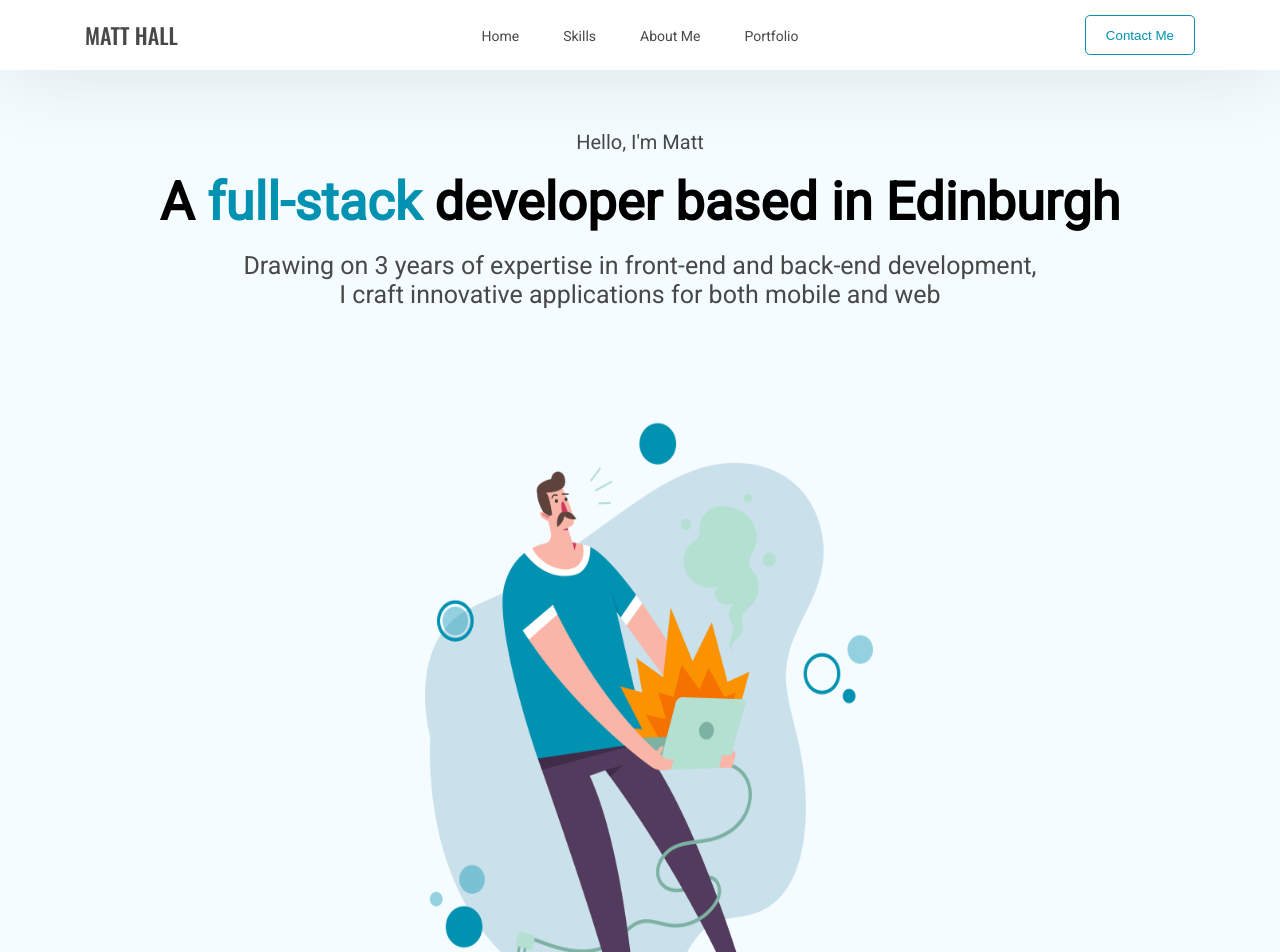
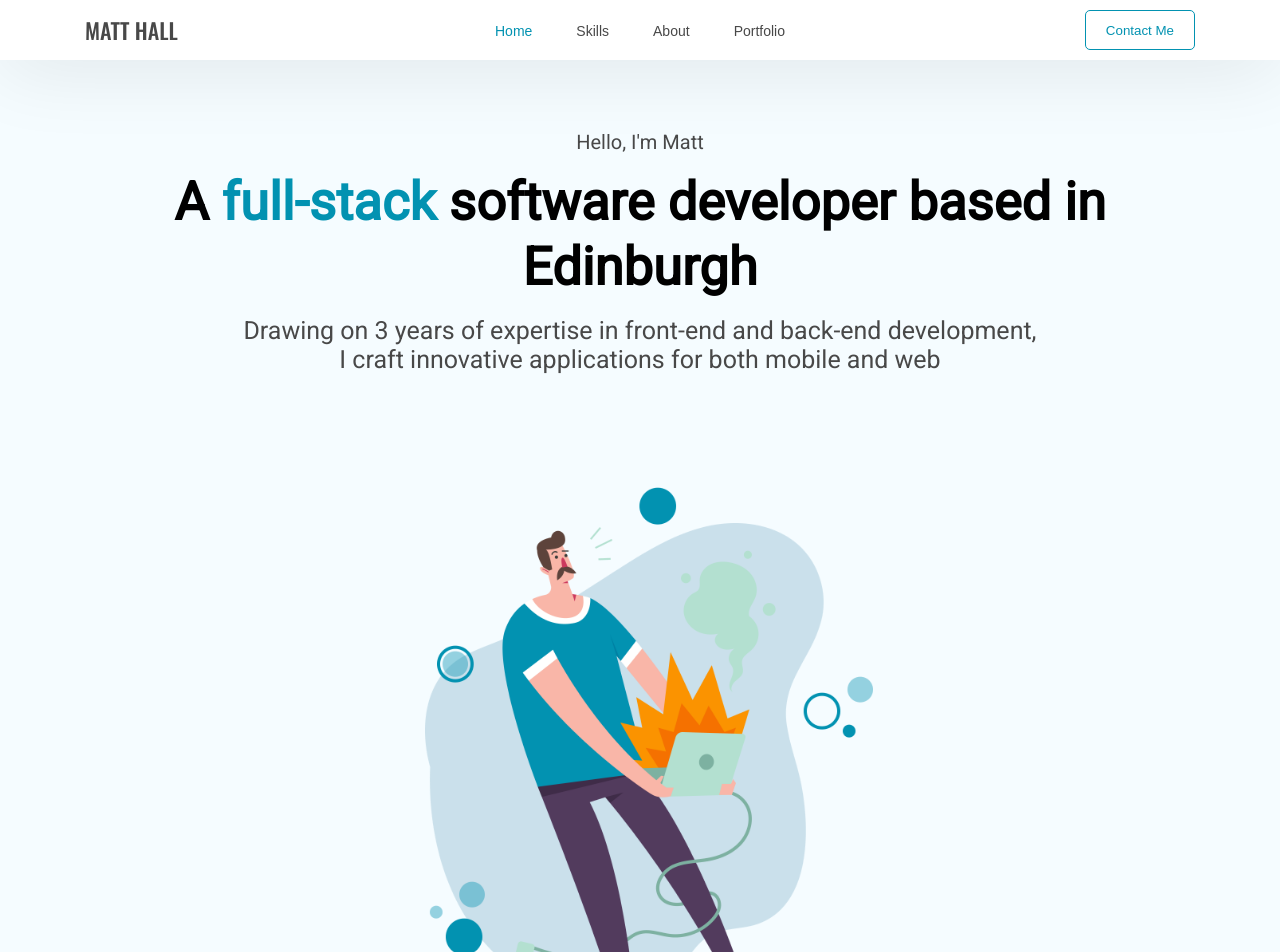
Before and after one commit to mhallrp/TechPortfolio, a Next.js app: page / in a window 1280 px wide. Shown: the top 952 px of the page. Built offline with nearby package versions, Linux system fonts and the light colour scheme.

Commit message:
nav bar rendering client side

```diff
--- a/app/constants.js
+++ b/app/constants.js
@@ -2,7 +2,7 @@ import Styles from './page.module.css'
 
 export const landingText = {
     helloText: "Hello, I'm Matt",
-    topTitle: <>A <span className={ Styles.greenSpan }>full-stack </span>developer based in Edinburgh</>,
+    topTitle: <>A <span className={ Styles.greenSpan }>full-stack </span> software developer based in Edinburgh</>,
     topSkills:<>Drawing on 3 years of expertise in front-end and back-end development,<br/>I craft innovative applications for both mobile and web</>,
     smallSkills: "My skills",
     bigSKills:"Technical Expertise",
@@ -45,3 +45,5 @@ export const landingText = {
             📧 <a href="mailto:hello@matthall.london">hello@matt-hall.dev</a>
         </>
 };
+
+export default landingText
--- a/app/globals.css
+++ b/app/globals.css
@@ -8,6 +8,8 @@ body {
 button{
   background-color: white;
   border: none;
+  color: #484848;
+  text-decoration: none;
 }
 
 h1{
--- a/app/page.module.css
+++ b/app/page.module.css
@@ -1,4 +1,4 @@
-.topContent {
+.Home {
   display: flex;
   flex-wrap:wrap;
   flex-direction: row;
@@ -36,18 +36,13 @@
 }
 .topImage{
   max-width: 500px;
-  margin-left: 50px;
-  padding-bottom: 70px;
-}
-
-.topImage{
-  width: 500px;
+  max-height: 619px;
   margin-left: 50px;
   padding-bottom: 70px;
 }
 
 /* Second section: Skills and technical overview */
-.skillsSection{
+.Skills{
   font-family: 'Roboto', sans-serif;
   font-weight: 700;
   padding: 100px 85px;
@@ -65,7 +60,7 @@
 }
 
 /* Third Section: About Me */
-.aboutSection{
+.About{
   font-family: 'Roboto', sans-serif;
   font-weight: 700;
   padding: 100px 85px;
@@ -101,7 +96,7 @@
 
 /* TOP SECTION BREAK POINT */
 @media (max-width: 1334px) {
-  .topContent{
+  .Home{
       flex-direction: column;
       min-height: fit-content;
       padding-top:0px
@@ -116,6 +111,7 @@
       margin-top: 40px;
       margin-bottom: 40px;
       width:35%;
+      height: auto;
       margin-right: 32px;
   }
 }
@@ -179,7 +175,7 @@
 }
 
 @media (max-width:600px){
-  .skillsSection{
+  .Skills{
       padding:32px 32px;
   }
   .largeTitle{
--- a/app/page.tsx
+++ b/app/page.tsx
@@ -4,55 +4,56 @@ import LaptopFire from "../assets/laptopFire.png"
 import MattImage from "../assets/mattImage.png"
 import SkillCard from "../components/SkillsCard"
 import Image from "next/image"
-import { landingText } from './constants'
+import landingValues from './constants'
 
 const Landing = () => {
     return (
         <div>
             <NavBar />
-            <section id="topContent" className={ Styles.topContent }>
+            <section id="Home" className={ Styles.Home }>
                 <div className={ Styles.topTextSection } >
                     <div className={ Styles.topText }>
                     <p className={ Styles.helloText }>
-                        { landingText.helloText }
+                        { landingValues.helloText }
                     </p>
                     <h1 className={ Styles.topMainText }>
-                        { landingText.topTitle }
+                        { landingValues.topTitle }
                     </h1>
                     <p className={ Styles.topSkills }>
-                        { landingText.topSkills }
+                        { landingValues.topSkills }
                     </p>
                     </div>
                 </div>
-                  <Image className={ Styles.topImage } src={ LaptopFire.src } alt="fire" height="619" width="500"/>
+                  <Image className={ Styles.topImage } src={ LaptopFire.src } alt="fire" height="619" width="500" />
             </section>
-            <section id="skillsSection" className={ Styles.skillsSection }>
+            <section id="Skills" className={ Styles.Skills }>
                 <p >
-                    { landingText.smallSkills }
+                    { landingValues.smallSkills }
                 </p>
                 <p className={ Styles.largeTitle }>
-                    { landingText.bigSKills }
+                    { landingValues.bigSKills }
                 </p>
                 <div className={ Styles.skillCards }>
-                    { landingText.skillsData.map(skill => (
+                    { landingValues.skillsData.map(skill => (
                         <SkillCard key={skill.id} image={skill.id} title={skill.title} text={skill.text} />
                     )) }
                 </div>
             </section>
-            <section id="aboutSection" className={ Styles.aboutSection }>
+            <section id="About" className={ Styles.About }>
                 <div className={ Styles.aboutData }>
                     <Image height="416" width="550" className={ Styles.mattImage } src={ MattImage.src } alt="Matt Hall" />
                     <div className={ Styles.aboutText }>
-                        <p>{ landingText.smallAbout }</p>
+                        <p>{ landingValues.smallAbout }</p>
                         <p className={ Styles.largeTitle }>
-                            { landingText.bigAbout }
+                            { landingValues.bigAbout }
                         </p>
                         <p className={ Styles.aboutMainText }>
-                            { landingText.aboutMainText }
+                            { landingValues.aboutMainText }
                         </p>
                     </div>
                 </div>
             </section>
+            <section id="Portfolio"></section>
             <section className={ Styles.footer }></section>
         </div>
     );
--- a/components/NavBar/NavBar.jsx
+++ b/components/NavBar/NavBar.jsx
@@ -1,21 +1,33 @@
-import React from "react";
+'use client'
+import { useState } from "react";
 import Styles from './styles.module.css';
+import navBarValues from './constants'
 
-const NavBar = (props) => {
+const NavBar = () => {
+
+    const [activeSection, setActiveSection] = useState("Home");
+
+    const scrollTo = (sectionId) => {
+        const section = document.getElementById(sectionId);
+        if (section) {
+            section.scrollIntoView({ behavior: 'smooth' });
+        }
+        setActiveSection(sectionId)
+    };
+
     return (
-        <div className={ Styles.navBar } style={{ height: `70px` }}>
+        <div className={ Styles.navBar }>
             <div className={ Styles.navSection }>
                 <div className={ Styles.leftSection }>
-                    <h1 className={ Styles.navTitle }>MATT HALL</h1>
+                    <h1 className={ Styles.navTitle }>{ navBarValues.name }</h1>
                 </div>
-                <div className={Styles.centerSection}>
-                    <a className={ Styles.navButton } href="#topContent">Home</a>
-                    <a className={ Styles.navButton } href="#skillsSection">Skills</a>
-                    <a className={ Styles.navButton } href="#aboutSection">About Me</a>
-                    <a className={ Styles.navButton } href="#portfolioSection">Portfolio</a>
+                <div className={ Styles.centerSection }>
+                    {navBarValues.navButtons.map(value =>
+                        <button className={ activeSection === value && Styles.buttonSelected} onClick={ () => scrollTo(value) }>{ value }</button>
+                    )}
                 </div>
-                <div className={Styles.rightSection}>
-                    <button className={Styles.navContact}>Contact Me</button>
+                <div className={ Styles.rightSection }>
+                    <button className={ Styles.navContact }>{ navBarValues.contact }</button>
                 </div>
             </div>
         </div>
--- /dev/null
+++ b/components/NavBar/constants.js
@@ -0,0 +1,7 @@
+const navBarValues = {
+    navButtons:[ 'Home', 'Skills', 'About', 'Portfolio' ],
+    name:"MATT HALL",
+    contact:"Contact Me"
+}
+
+export default navBarValues
--- a/components/NavBar/styles.module.css
+++ b/components/NavBar/styles.module.css
@@ -6,6 +6,7 @@
     background: #FFF;
     box-shadow: 0px 5px 80px 0px rgba(0, 0, 0, 0.10);
     position: fixed;
+    height: 60px
 }
 .navSection {
     display: grid;
@@ -23,11 +24,9 @@
     flex-basis: auto;
     font-family: 'Roboto', sans-serif;
 }
-.centerSection .navButton{
+.centerSection button{
     padding: 0px 22px;
     font-weight: 400;
-    color: #484848;
-    text-decoration: none;
     font-size: 14px;
 }
 
```
